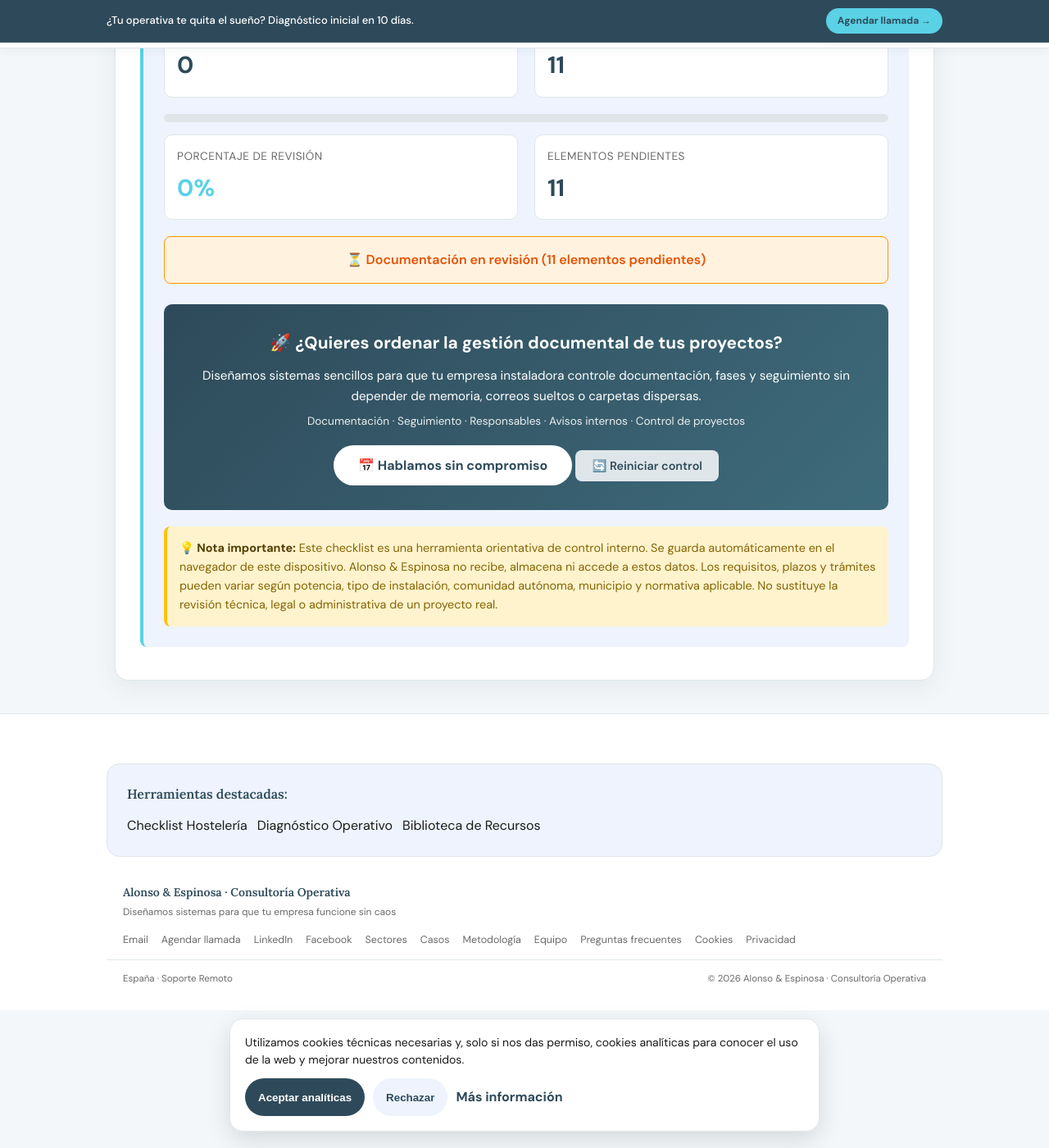
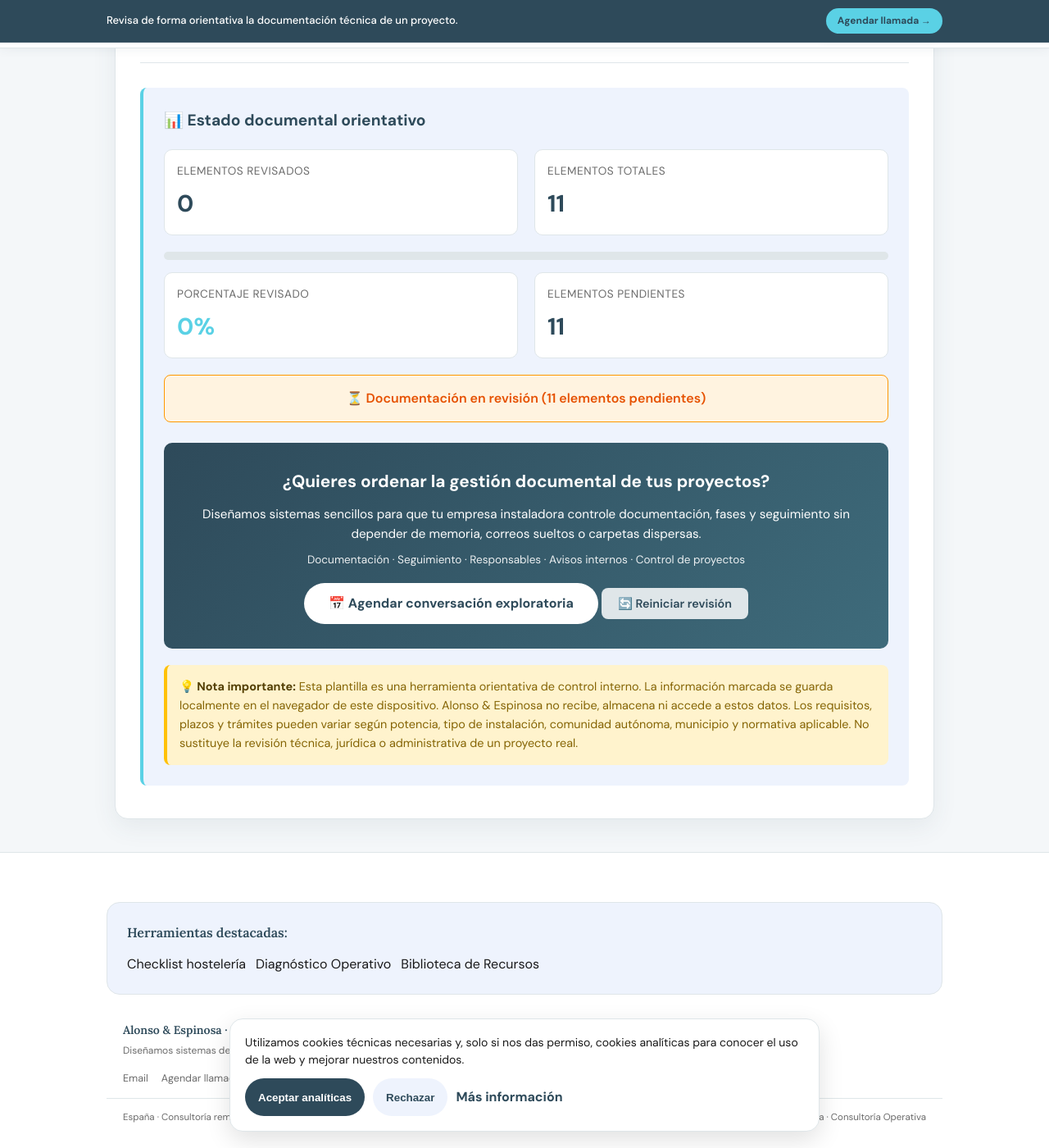
Before and after one commit to alauriela/alonsoespinosa-web, a Jekyll site: the page certificaciones-renovables/index.html, which Jekyll copies as it is, in a window 1280 px wide and 1400 px high, scrolled down 1616 px. Shown: the whole window at 82% size. Built offline with Jekyll 4.4.1, drawn with Linux system fonts in a browser that asks for light colours; some of the changed text lies outside the part shown; grey boxes are pictures that could not be loaded.

Commit message:
commit certificaciones

```diff
--- a/certificaciones-renovables/index.html
+++ b/certificaciones-renovables/index.html
@@ -6,15 +6,15 @@
   <meta charset="UTF-8">
   <meta name="viewport" content="width=device-width, initial-scale=1.0">
   <meta name="robots" content="index, follow">
-  <link rel="canonical" href="https://www.alonsoespinosa.com/certificaciones-renovables/" />
+  <link rel="canonical" href="https://www.alonsoespinosa.com/certificaciones-tecnicas/" />
 
-  <title>Control Documental · Energías Renovables · Alonso & Espinosa</title>
-  <meta name="description" content="Checklist orientativo para controlar documentación técnica y administrativa en proyectos de energías renovables. Herramienta gratuita de Alonso & Espinosa." />
+  <title>Control de certificaciones técnicas · Alonso & Espinosa</title>
+  <meta name="description" content="Plantilla demostrativa para revisar documentación, vencimientos y seguimiento técnico en proyectos de energías renovables. Herramienta orientativa de Alonso & Espinosa." />
 
-  <meta property="og:title" content="Control Documental · Energías Renovables" />
-  <meta property="og:description" content="Checklist orientativo para controlar documentación técnica y administrativa en proyectos solares y renovables." />
+  <meta property="og:title" content="Control de certificaciones técnicas | Alonso & Espinosa" />
+  <meta property="og:description" content="Plantilla demostrativa para revisar documentación, vencimientos y seguimiento técnico en proyectos solares y renovables." />
   <meta property="og:type" content="website" />
-  <meta property="og:url" content="https://www.alonsoespinosa.com/certificaciones-renovables/" />
+  <meta property="og:url" content="https://www.alonsoespinosa.com/certificaciones-tecnicas/" />
   <meta property="og:image" content="https://www.alonsoespinosa.com/og-image-impactful.png" />
   <meta property="og:image:width" content="1200" />
   <meta property="og:image:height" content="630" />
@@ -28,7 +28,7 @@
     "@type": "WebApplication",
     "name": "Control Documental para Proyectos de Energías Renovables",
     "description": "Checklist orientativo para controlar documentación técnica y administrativa en proyectos de energías renovables",
-    "url": "https://www.alonsoespinosa.com/certificaciones-renovables/",
+    "url": "https://www.alonsoespinosa.com/certificaciones-tecnicas/",
     "applicationCategory": "BusinessApplication",
     "operatingSystem": "Any",
     "author": {
@@ -415,7 +415,7 @@
 
   <div id="stickyBar" class="sticky-bar">
     <div class="wrap sticky-inner">
-      <span>¿Tu operativa te quita el sueño? Diagnóstico inicial en 10 días.</span>
+      <span>Revisa de forma orientativa la documentación técnica de un proyecto.</span>
       <a href="https://cal.eu/alonso-espinosa/primera-conversacion-exploratoria" target="_blank" class="btn-sticky">Agendar llamada →</a>
     </div>
   </div>
@@ -460,18 +460,23 @@
 <div class="wrap">
   <div class="calculator-container">
     <div class="calculator-header">
-      <h1>☀️ Control Documental de Proyectos Renovables</h1>
-      <p>Checklist orientativo para ordenar la documentación técnica y administrativa de proyectos solares y de energías renovables.</p>
+      <h1>☀️ Control de certificaciones técnicas</h1>
+      <p>Plantilla demostrativa para revisar documentación, vencimientos y seguimiento técnico en proyectos solares y de energías renovables.</p>
     </div>
 
     <div class="calculator-content">
       <form id="certificationsForm">
+        <div class="note" style="margin-bottom:24px;">
+          <strong>Antes de usar esta herramienta:</strong>
+          No introduzcas datos personales, información de clientes, direcciones reales, expedientes, documentación confidencial ni datos sensibles. Esta plantilla es orientativa y está pensada para simular o revisar una estructura de control interno.
+        </div>
+
         <!-- SECCIÓN FASE PREVIA -->
         <div class="form-section">
-          <h3>📋 Fase Previa (Diseño y Permisos)</h3>
+          <h3>📋 Fase previa: diseño y permisos</h3>
 
           <div class="form-group">
-            <label style="margin-bottom: 15px;">Documentación de Proyecto</label>
+            <label style="margin-bottom: 15px;">Documentación del proyecto</label>
             <div class="checkbox-item">
               <input type="checkbox" id="cert1" class="cert-item">
               <label for="cert1" class="checkbox-label">Memoria Técnica de Diseño (MTD) cuando aplique</label>
@@ -483,7 +488,7 @@
           </div>
 
           <div class="form-group">
-            <label style="margin-bottom: 15px;">Permisos Municipales</label>
+            <label style="margin-bottom: 15px;">Permisos y comunicaciones previas</label>
             <div class="checkbox-item">
               <input type="checkbox" id="cert3" class="cert-item">
               <label for="cert3" class="checkbox-label">Licencia de obra, comunicación previa o declaración responsable según municipio</label>
@@ -499,10 +504,10 @@
 
         <!-- SECCIÓN FASE EJECUCIÓN -->
         <div class="form-section">
-          <h3>🔧 Fase de Ejecución y Finalización</h3>
+          <h3>🔧 Fase de ejecución y finalización</h3>
 
           <div class="form-group">
-            <label style="margin-bottom: 15px;">Certificaciones de Instalación</label>
+            <label style="margin-bottom: 15px;">Documentación de instalación</label>
             <div class="checkbox-item">
               <input type="checkbox" id="cert5" class="cert-item">
               <label for="cert5" class="checkbox-label">Certificado de instalación eléctrica u otra documentación técnica requerida</label>
@@ -526,7 +531,7 @@
 
         <!-- SECCIÓN FASE LEGALIZACIÓN -->
         <div class="form-section">
-          <h3>✅ Fase de Registro, Cierre y Ayudas</h3>
+          <h3>✅ Fase de registro, cierre y ayudas</h3>
 
           <div class="form-group">
             <label style="margin-bottom: 15px;">Registros y Contratación</label>
@@ -557,7 +562,7 @@
 
         <!-- RESULTADOS -->
         <div class="results">
-          <h3>📊 Estado Documental</h3>
+          <h3>📊 Estado documental orientativo</h3>
 
           <div class="result-grid">
             <div class="result-item">
@@ -576,7 +581,7 @@
 
           <div class="result-grid">
             <div class="result-item">
-              <div class="result-label">Porcentaje de revisión</div>
+              <div class="result-label">Porcentaje revisado</div>
               <div class="result-value highlight" id="percentCerts">0%</div>
             </div>
             <div class="result-item">
@@ -590,16 +595,16 @@
           </div>
 
           <div class="cta-section">
-            <div class="cta-title">🚀 ¿Quieres ordenar la gestión documental de tus proyectos?</div>
+            <div class="cta-title">¿Quieres ordenar la gestión documental de tus proyectos?</div>
             <p>Diseñamos sistemas sencillos para que tu empresa instaladora controle documentación, fases y seguimiento sin depender de memoria, correos sueltos o carpetas dispersas.</p>
             <p style="font-size: 0.85em; opacity: 0.9;">Documentación · Seguimiento · Responsables · Avisos internos · Control de proyectos</p>
-            <a href="https://cal.eu/alonso-espinosa/primera-conversacion-exploratoria" target="_blank" rel="noopener noreferrer" class="btn-cal">📅 Hablamos sin compromiso</a>
-            <button type="button" class="btn-reset" onclick="resetCertifications()">🔄 Reiniciar control</button>
+            <a href="https://cal.eu/alonso-espinosa/primera-conversacion-exploratoria" target="_blank" rel="noopener noreferrer" class="btn-cal">📅 Agendar conversación exploratoria</a>
+            <button type="button" class="btn-reset" onclick="resetCertifications()">🔄 Reiniciar revisión</button>
           </div>
 
           <div class="note">
             <strong>💡 Nota importante:</strong>
-            Este checklist es una herramienta orientativa de control interno. Se guarda automáticamente en el navegador de este dispositivo. Alonso &amp; Espinosa no recibe, almacena ni accede a estos datos. Los requisitos, plazos y trámites pueden variar según potencia, tipo de instalación, comunidad autónoma, municipio y normativa aplicable. No sustituye la revisión técnica, legal o administrativa de un proyecto real.
+            Esta plantilla es una herramienta orientativa de control interno. La información marcada se guarda localmente en el navegador de este dispositivo. Alonso &amp; Espinosa no recibe, almacena ni accede a estos datos. Los requisitos, plazos y trámites pueden variar según potencia, tipo de instalación, comunidad autónoma, municipio y normativa aplicable. No sustituye la revisión técnica, jurídica o administrativa de un proyecto real.
           </div>
         </div>
       </form>
@@ -613,7 +618,7 @@
       <div class="footer-tools" style="margin: 32px 0; padding: 24px; background: var(--accent-bg); border-radius: 16px; border: 1px solid var(--line);">
         <h4 style="font-family:var(--serif); font-size:16px; color:var(--accent); margin-bottom:12px;">Herramientas destacadas:</h4>
         <div style="display:flex; gap:12px; flex-wrap:wrap;">
-          <a href="/checklist-hosteleria/" class="v-tag" style="margin:0;">Checklist Hostelería</a>
+          <a href="/checklist-hosteleria/" class="v-tag" style="margin:0;">Checklist hostelería</a>
           <a href="/laboratorio/diagnostico/" class="v-tag" style="margin:0;">Diagnóstico Operativo</a>
           <a href="/recursos/" class="v-tag" style="margin:0;">Biblioteca de Recursos</a>
         </div>
@@ -622,7 +627,7 @@
       <div class="footer-inner">
       <div>
         <div class="footer-brand">Alonso & Espinosa · Consultoría Operativa</div>
-        <div style="font-size:12px;color:var(--muted);margin-top:4px">Diseñamos sistemas para que tu empresa funcione sin caos</div>
+        <div style="font-size:12px;color:var(--muted);margin-top:4px">Diseñamos sistemas de trabajo más claros y sostenibles</div>
       </div>
 
       <div class="footer-links">
@@ -641,7 +646,7 @@
 
     </div>
     <div class="footer-bottom">
-      <span>España · Soporte Remoto</span>
+      <span>España · Consultoría remota para pymes</span>
       <span>© <span id="yr"></span> Alonso & Espinosa · Consultoría Operativa</span>
     </div>
   </div>
@@ -709,24 +714,24 @@
       statusMessage.classList.add('pending');
     }
 
-    // Guardar en localStorage
+    // Guardar localmente en el navegador
     const state = {};
     certItems.forEach((item, index) => {
       state['cert_' + index] = item.checked;
     });
-    localStorage.setItem('certificationsState', JSON.stringify(state));
+    localStorage.setItem('certificacionesTecnicasState', JSON.stringify(state));
   }
 
   function resetCertifications() {
     certItems.forEach(item => {
       item.checked = false;
     });
-    localStorage.removeItem('certificationsState');
+    localStorage.removeItem('certificacionesTecnicasState');
     updateCertifications();
   }
 
   function loadCertifications() {
-    const state = JSON.parse(localStorage.getItem('certificationsState') || '{}');
+    const state = JSON.parse(localStorage.getItem('certificacionesTecnicasState') || '{}');
     certItems.forEach((item, index) => {
       if (state['cert_' + index]) {
         item.checked = true;
```
